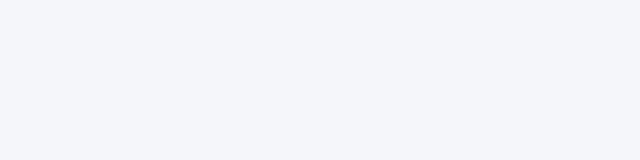
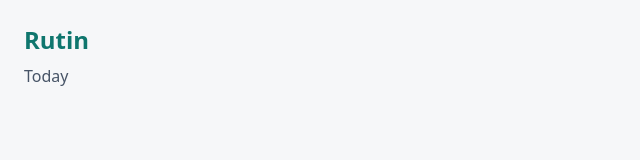
Before and after one commit to nurynsyaz/rutin, a Nuxt app: page / in a window 1280 px wide. Shown: the top 160 px of the page, without its empty margins (0-640 px from the left). Built offline with nearby package versions, Linux system fonts and the light colour scheme.

Commit message:
feat(pages): add temporary index placeholder

```diff
--- /dev/null
+++ b/app/pages/index.vue
@@ -0,0 +1,6 @@
+<template>
+  <main class="min-h-dvh p-6">
+    <h1 class="text-2xl font-semibold text-brand-700">Rutin</h1>
+    <p class="mt-2 text-ink-600">{{ $t('nav.today') }}</p>
+  </main>
+</template>
```
